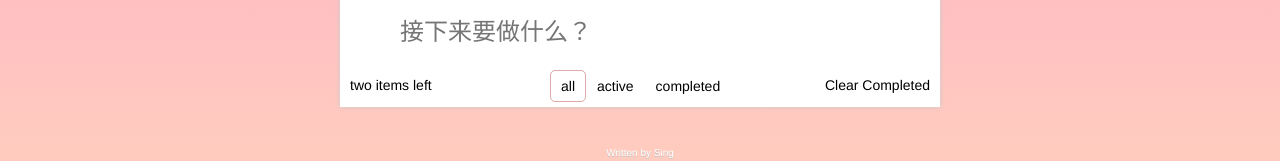
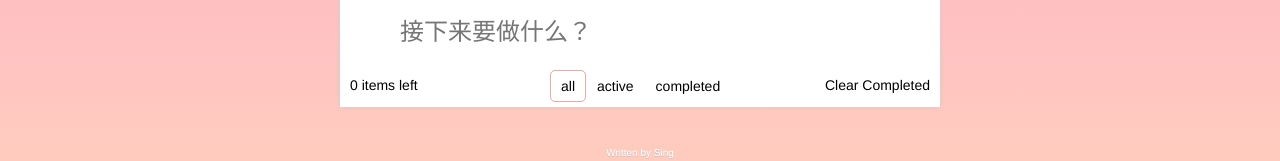
Before and after one commit to singingXY/Vue-Todos, a Vue app: page / in a window 1280 px wide. Shown: the part 156-317 px from the top of the page. Built offline with nearby package versions, Linux system fonts and the light colour scheme.

Commit message:
完善下部功能

```diff
--- a/src/todo/tabs.vue
+++ b/src/todo/tabs.vue
@@ -1,6 +1,8 @@
 <template>
   <div class="helper">
-    <span class="left">two items left</span>
+    <span class="left"
+      >{{ unFinishedTodoLength }} items left</span
+    >
     <span class="tabs">
       <span
         v-for="state in states"
@@ -11,7 +13,9 @@
         {{ state }}
       </span>
     </span>
-    <span class="clear" @click="clearAllCompleted">Clear Completed</span>
+    <span class="clear" @click="clearAllCompleted"
+      >Clear Completed</span
+    >
   </div>
 </template>
 
@@ -21,6 +25,10 @@ export default {
     filter: {
       type: String,
       required: true
+    },
+    todos: {
+      type: Array,
+      required: true
     }
   },
   data () {
@@ -28,9 +36,18 @@ export default {
       states: ['all', 'active', 'completed']
     }
   },
+  computed: {
+    unFinishedTodoLength () {
+      // 未结束的任务数
+      return this.todos.filter(todo => !todo.completed)
+        .length
+    }
+  },
   methods: {
     clearAllCompleted () {},
-    toggleFilter () {}
+    toggleFilter (state) {
+      this.$emit('toggle', state)
+    }
   }
 }
 </script>
--- a/src/todo/todo.vue
+++ b/src/todo/todo.vue
@@ -7,8 +7,17 @@
       placeholder="接下来要做什么？"
       @keyup.enter="addTodo"
     />
-    <Item :todo="todo" v-for="todo in todos" :key="todo.id" @del="deleteTodo" />
-    <tabs :filter="filter"></tabs>
+    <Item
+      :todo="todo"
+      v-for="todo in filteredTodos"
+      :key="todo.id"
+      @del="deleteTodo"
+    />
+    <tabs
+      :filter="filter"
+      :todos="todos"
+      @toggle="toggleFilter"
+    />
   </div>
 </template>
 
@@ -27,6 +36,19 @@ export default {
     Item,
     Tabs
   },
+  computed: {
+    filteredTodos () {
+      if (this.filter === 'all') {
+        return this.todos
+      }
+      const completed = this.filter === 'completed'
+      // 目的是把字符串转为一个true或fault的状态
+      // filter返回true则显示，返回fault则不显示
+      return this.todos.filter(
+        todo => completed === todo.completed
+      )
+    }
+  },
   methods: {
     addTodo (e) {
       this.todos.unshift({
@@ -37,7 +59,13 @@ export default {
       e.target.value = ''
     },
     deleteTodo (id) {
-      this.todos.splice(this.todos.findIndex(todo => todo.id === id), 1)
+      this.todos.splice(
+        this.todos.findIndex(todo => todo.id === id),
+        1
+      )
+    },
+    toggleFilter (state) {
+      this.filter = state
     }
   }
 }
```
